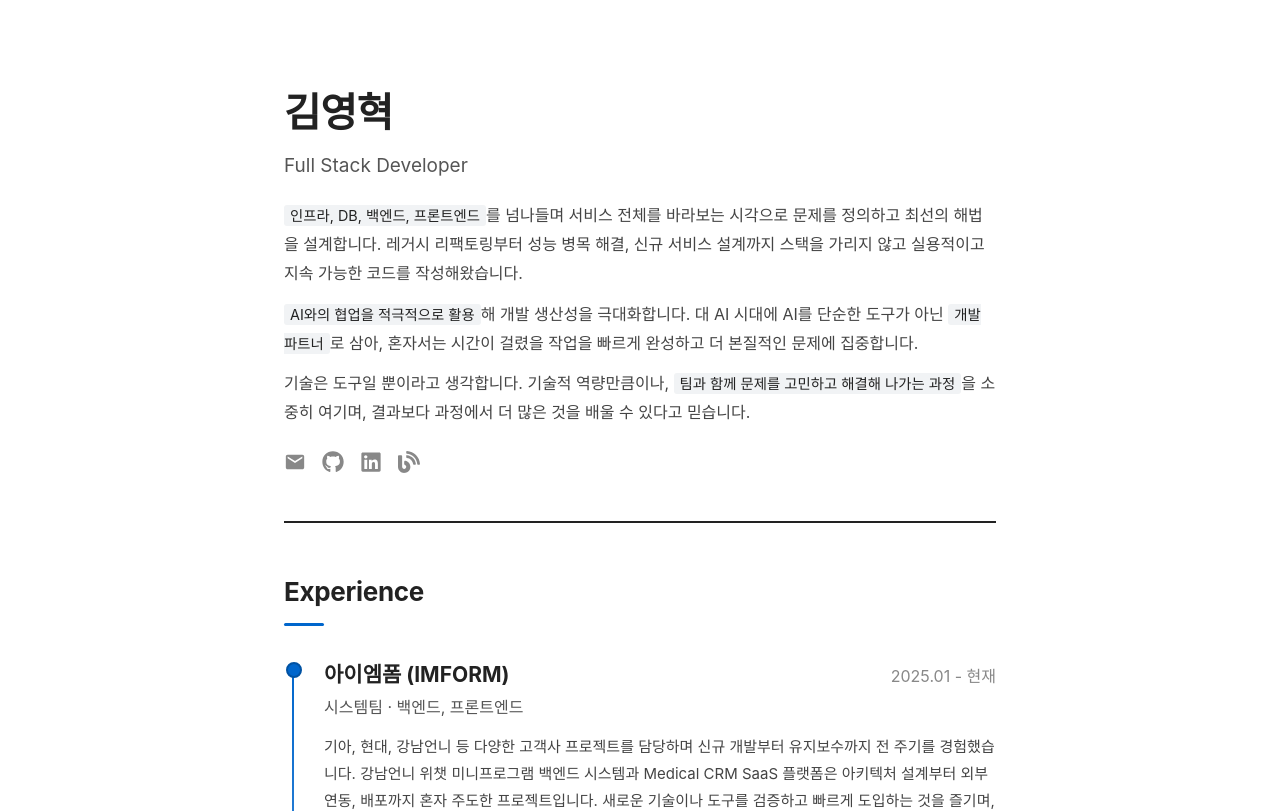
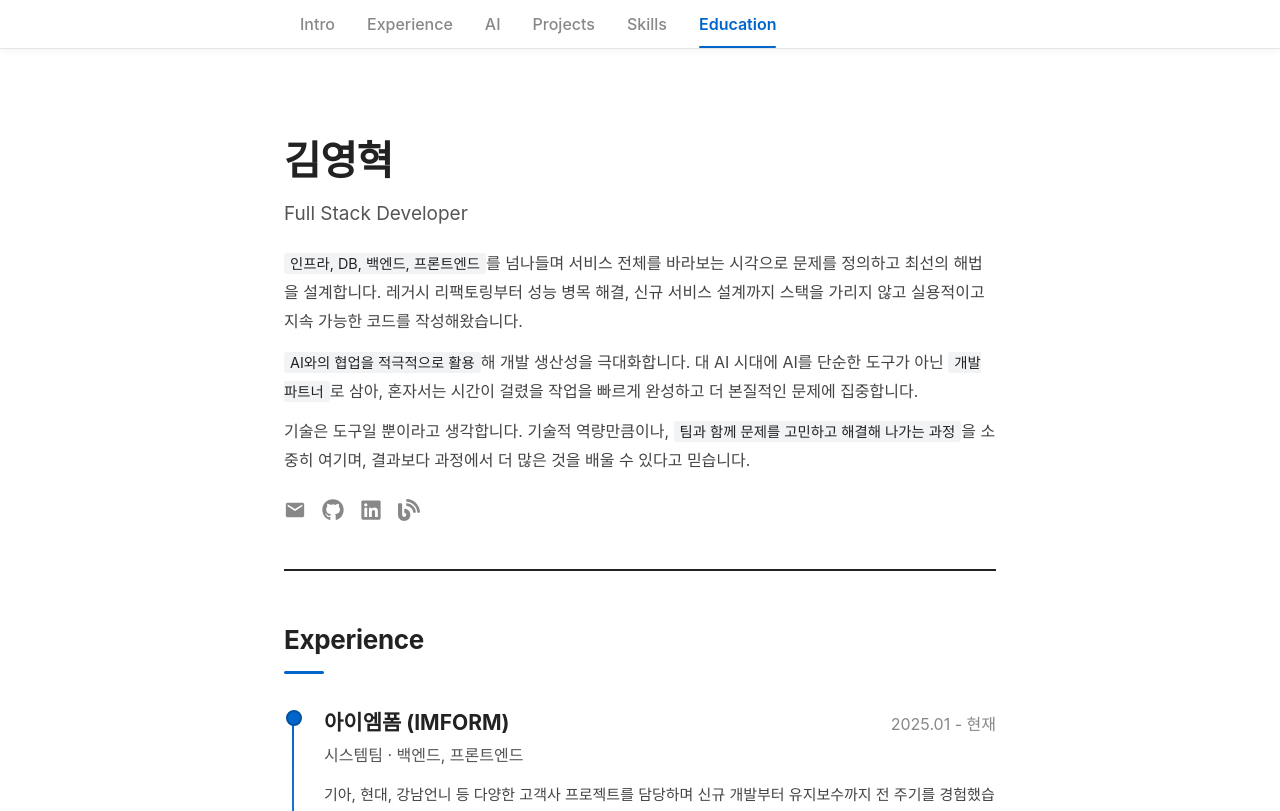
Before and after one commit to yhyuk/yhyuk.github.io, a React (Vite) app: page / in a window 1280 px wide. Shown: the top 811 px of the page. Built offline with nearby package versions, Linux system fonts and the light colour scheme; a web font is replaced by a local one.

Commit message:
feat: 섹션 네비바 추가

```diff
--- a/src/App.jsx
+++ b/src/App.jsx
@@ -1,4 +1,5 @@
 import Profile from './components/Profile';
+import NavBar from './components/NavBar';
 import Experience from './components/Experience';
 import AiDevelopment from './components/AiDevelopment';
 import Projects from './components/Projects';
@@ -8,15 +9,18 @@ import './styles/global.css';
 
 function App() {
   return (
-    <div className="container">
-      <Profile />
-      <Experience />
-      <AiDevelopment />
-      <Projects />
-      <Skills />
-      <Education />
-      <div className="footer">Latest Updated 2026. 02. 10</div>
-    </div>
+    <>
+      <NavBar />
+      <div className="container">
+        <div id="intro"><Profile /></div>
+        <div id="experience"><Experience /></div>
+        <div id="ai"><AiDevelopment /></div>
+        <div id="projects"><Projects /></div>
+        <div id="skills"><Skills /></div>
+        <div id="education"><Education /></div>
+        <div className="footer">Latest Updated 2026. 02. 10</div>
+      </div>
+    </>
   );
 }
 
--- /dev/null
+++ b/src/components/NavBar.jsx
@@ -0,0 +1,60 @@
+import { useState, useEffect } from 'react';
+
+const NAV_ITEMS = [
+  { label: 'Intro', id: 'intro' },
+  { label: 'Experience', id: 'experience' },
+  { label: 'AI', id: 'ai' },
+  { label: 'Projects', id: 'projects' },
+  { label: 'Skills', id: 'skills' },
+  { label: 'Education', id: 'education' },
+];
+
+const NavBar = () => {
+  const [active, setActive] = useState('intro');
+
+  useEffect(() => {
+    const handleScroll = () => {
+      const isAtBottom = window.innerHeight + window.scrollY >= document.body.scrollHeight - 50;
+      if (isAtBottom) {
+        setActive(NAV_ITEMS[NAV_ITEMS.length - 1].id);
+        return;
+      }
+
+      const scrollY = window.scrollY + window.innerHeight / 3;
+      for (let i = NAV_ITEMS.length - 1; i >= 0; i--) {
+        const el = document.getElementById(NAV_ITEMS[i].id);
+        if (el && el.offsetTop <= scrollY) {
+          setActive(NAV_ITEMS[i].id);
+          break;
+        }
+      }
+    };
+
+    window.addEventListener('scroll', handleScroll, { passive: true });
+    return () => window.removeEventListener('scroll', handleScroll);
+  }, []);
+
+  const handleClick = (id) => {
+    const el = document.getElementById(id);
+    if (!el) return;
+    window.scrollTo({ top: el.offsetTop - 48, behavior: 'smooth' });
+  };
+
+  return (
+    <div id="section-nav" className="section-nav">
+      <div className="section-nav-inner">
+        {NAV_ITEMS.map(({ label, id }) => (
+          <button
+            key={id}
+            className={`section-nav-item${active === id ? ' active' : ''}`}
+            onClick={() => handleClick(id)}
+          >
+            {label}
+          </button>
+        ))}
+      </div>
+    </div>
+  );
+};
+
+export default NavBar;
--- a/src/styles/global.css
+++ b/src/styles/global.css
@@ -44,6 +44,7 @@ code {
   max-width: 760px;
   margin: 0 auto;
   padding: 0 24px;
+  padding-top: 48px;
 }
 
 /* ── Profile ── */
@@ -95,6 +96,59 @@ code {
 
 .contact-links a:hover {
   color: var(--text-primary);
+}
+
+/* ── NavBar ── */
+.section-nav {
+  position: fixed;
+  top: 0;
+  left: 0;
+  right: 0;
+  z-index: 100;
+  background: var(--bg-primary);
+  border-bottom: 1px solid var(--border-light);
+  box-shadow: 0 1px 8px rgba(0,0,0,0.06);
+}
+
+.section-nav-inner {
+  max-width: 760px;
+  margin: 0 auto;
+  padding: 0 24px;
+  display: flex;
+  gap: 0;
+}
+
+.section-nav-item {
+  background: none;
+  border: none;
+  cursor: pointer;
+  font-family: inherit;
+  font-size: 16px;
+  font-weight: 500;
+  color: var(--text-muted);
+  padding: 14px 16px;
+  position: relative;
+  transition: color 0.15s;
+}
+
+.section-nav-item:hover {
+  color: var(--text-primary);
+}
+
+.section-nav-item.active {
+  color: var(--primary);
+  font-weight: 600;
+}
+
+.section-nav-item.active::after {
+  content: '';
+  position: absolute;
+  bottom: 0;
+  left: 16px;
+  right: 16px;
+  height: 2px;
+  background: var(--primary);
+  border-radius: 1px;
 }
 
 /* ── Section ── */
@@ -159,12 +213,12 @@ code {
 .exp-item::before {
   content: '';
   position: absolute;
-  left: -38px;  /* 타임라인 중앙 정렬 조정 */
+  left: -38px;
   top: 4px;
   width: 12px;
   height: 12px;
   border-radius: 50%;
-  background: var(--primary);  /* 파란색 배경 */
+  background: var(--primary);
   border: 2px solid var(--primary-dark);
   z-index: 1;
 }
```
Also changed, not shown: .claude/settings.local.json.
